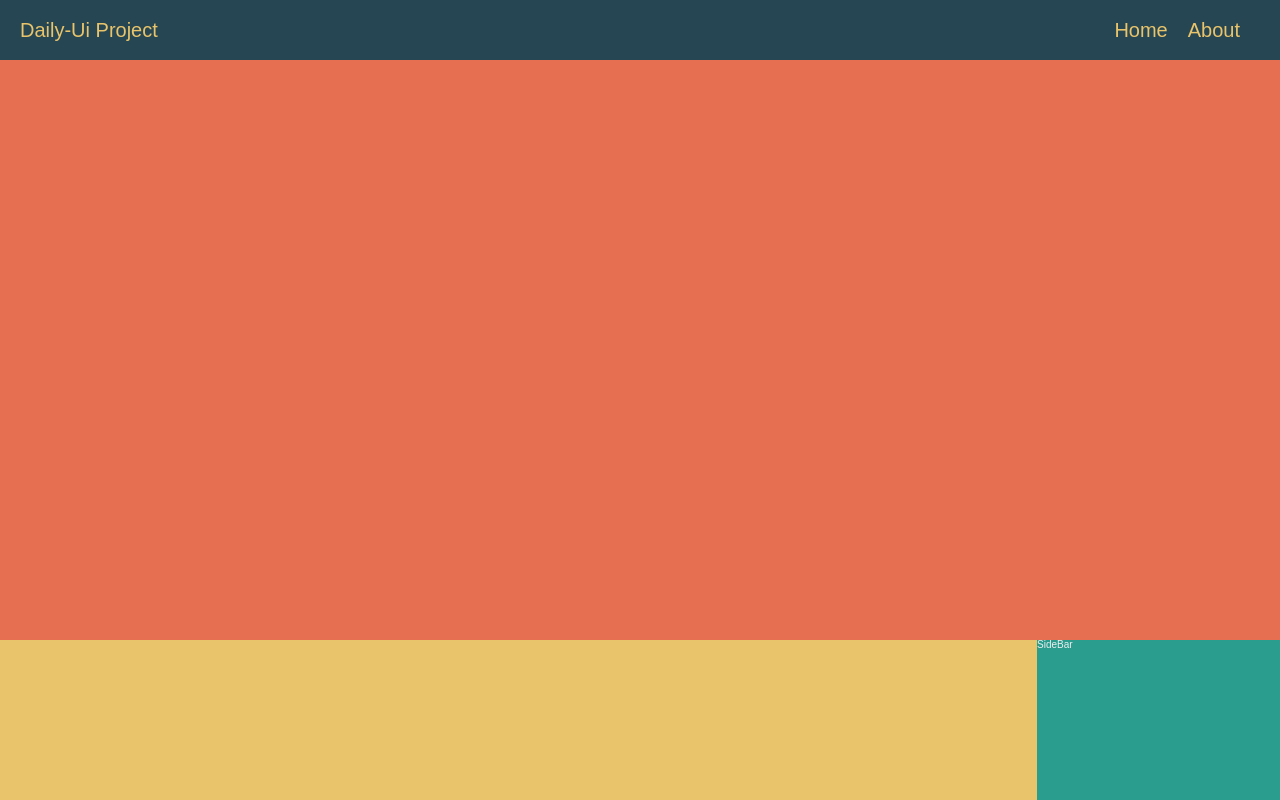
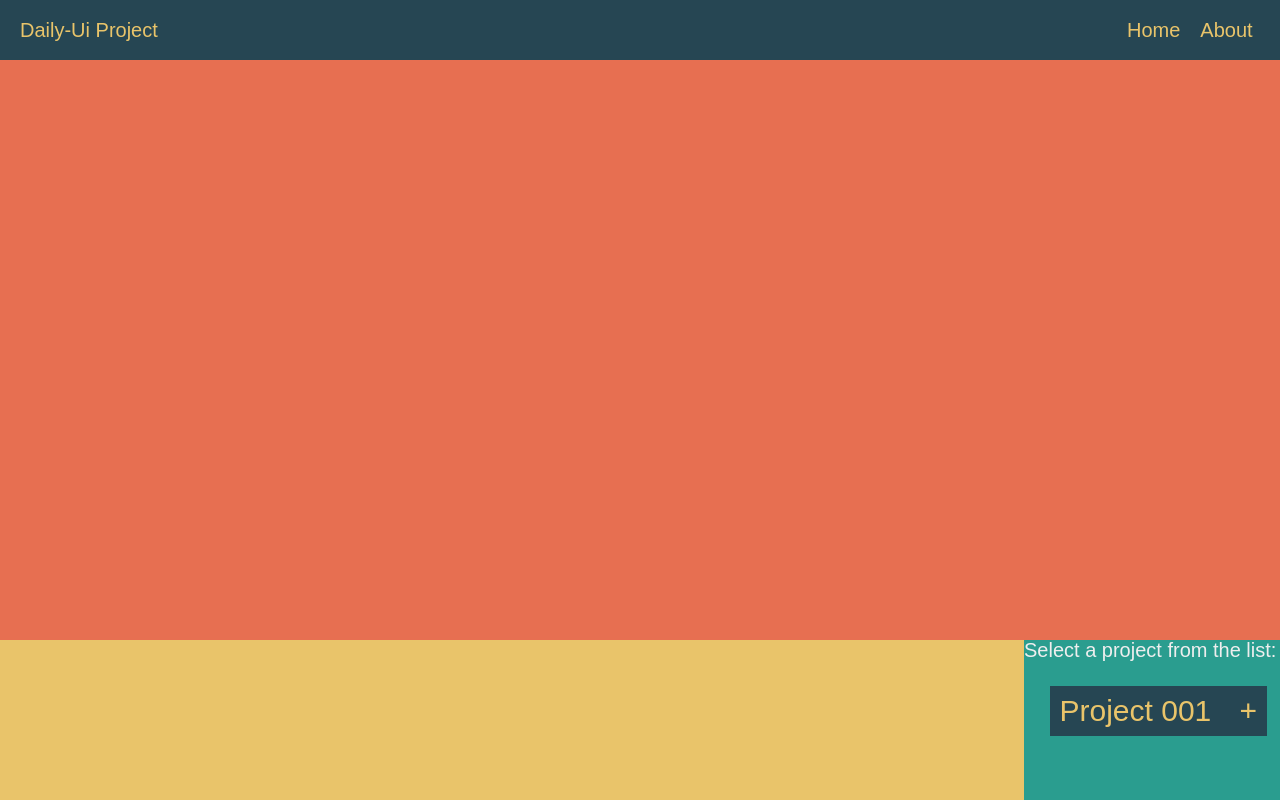
Before and after one commit to react-simple-project/daily-ui, a React (Create React App) app: page / in a window 1280 px wide. Shown: the top 800 px of the page. Built offline with nearby package versions, Linux system fonts and the light colour scheme.

Commit message:
change width for main and sidebar

```diff
--- a/src/App.css
+++ b/src/App.css
@@ -13,6 +13,7 @@
     'main main main main main sidebar'
     'main main main main main sidebar'
     'footer footer footer footer footer footer';
+  width: 100%;
 }
 
 header {
@@ -23,12 +24,14 @@ header {
 }
 
 main {
+  width: 80vw;
   grid-area: main;
   height: 120vh;
   background-color: var(--main);
 }
 
 .sidebar {
+  width: 100%;
   grid-area: sidebar;
   background-color: var(--sidebar);
 }
--- a/src/App.js
+++ b/src/App.js
@@ -3,16 +3,17 @@ import Footer from './components/UI/Footer';
 import Header from './components/UI/Header';
 import SideBar from './components/UI/sidebar/SideBar';
 import './App.css'
+import React from 'react';
 function App() {
   return (
-    <>
+    <React.Fragment>
       <div className='wrapper'>
         <Header />
         <Main />
         <SideBar />
         <Footer />
       </div>
-    </>
+    </React.Fragment>
   );
 }
 
--- a/src/components/UI/sidebar/Accordion.js
+++ b/src/components/UI/sidebar/Accordion.js
@@ -0,0 +1,29 @@
+import React, { useState } from 'react';
+import styles from './Accordion.module.css'
+
+export default function Accordion() {
+  const [isActive, setIsActive] = useState(false);
+
+  const accordionData = {
+    title: 'Project 001',
+    content: <img className={styles['accordion__content--img']} alt='test' src='https://images.unsplash.com/photo-1525011268546-bf3f9b007f6a?ixlib=rb-4.0.3&ixid=MnwxMjA3fDB8MHxzZWFyY2h8M3x8c2lnbiUyMHVwfGVufDB8fDB8fA%3D%3D&auto=format&fit=crop&w=500&q=60' ></img>
+  };
+
+  const { title, content } = accordionData;
+
+
+  return (
+    <React.Fragment>
+      <h3 className={styles['sidebar__heading']}>Select a project from the list:</h3>
+      <div className={styles.accordion}>
+        <div className={styles['accordion__item']}>
+          <div onClick={() => setIsActive(!isActive)} className={styles['accordion__title']}>
+            <div>{title}</div>
+            <div>{isActive ? '-' : '+'}</div>
+          </div>
+          {isActive && <div className={styles['accordion__content']}>{content}</div>}
+        </div>
+      </div>
+    </React.Fragment>
+  );
+};
--- /dev/null
+++ b/src/components/UI/sidebar/Accordion.module.css
@@ -0,0 +1,45 @@
+.accordion {
+  min-width: 17vw;
+  margin: 2.55rem;
+}
+
+.accordion__title {
+  font-size: 3rem;
+  display: flex;
+  flex-direction: row;
+  justify-content: space-between;
+  cursor: pointer;
+  background-color: var(--nav);
+  color: var(--nav-text);
+}
+
+.accordion__title:hover {
+  background-color: #062025;
+}
+
+.accordion__title,
+.accordion__content {
+  padding: 1rem;
+}
+
+.accordion__content {
+  background-color: var(--main);
+  color: var(--nav);
+  font-size: 1.8rem;
+  display: flex;
+  justify-content: center;
+}
+
+.accordion__content--img {
+  width: 50%;
+}
+
+@media screen and (max-width: 700px) {
+  body {
+    font-size: 18px;
+  }
+
+  .accordion {
+    width: 90%;
+  }
+}
--- a/src/components/UI/sidebar/SideBar.js
+++ b/src/components/UI/sidebar/SideBar.js
@@ -1,7 +1,8 @@
 import React from 'react'
 import '../../../App.css'
+import Accordion from './Accordion'
 export default function SideBar() {
   return (
-    <section className='sidebar'>SideBar</section>
+    <section className='sidebar'><Accordion /></section>
   )
 }
```
